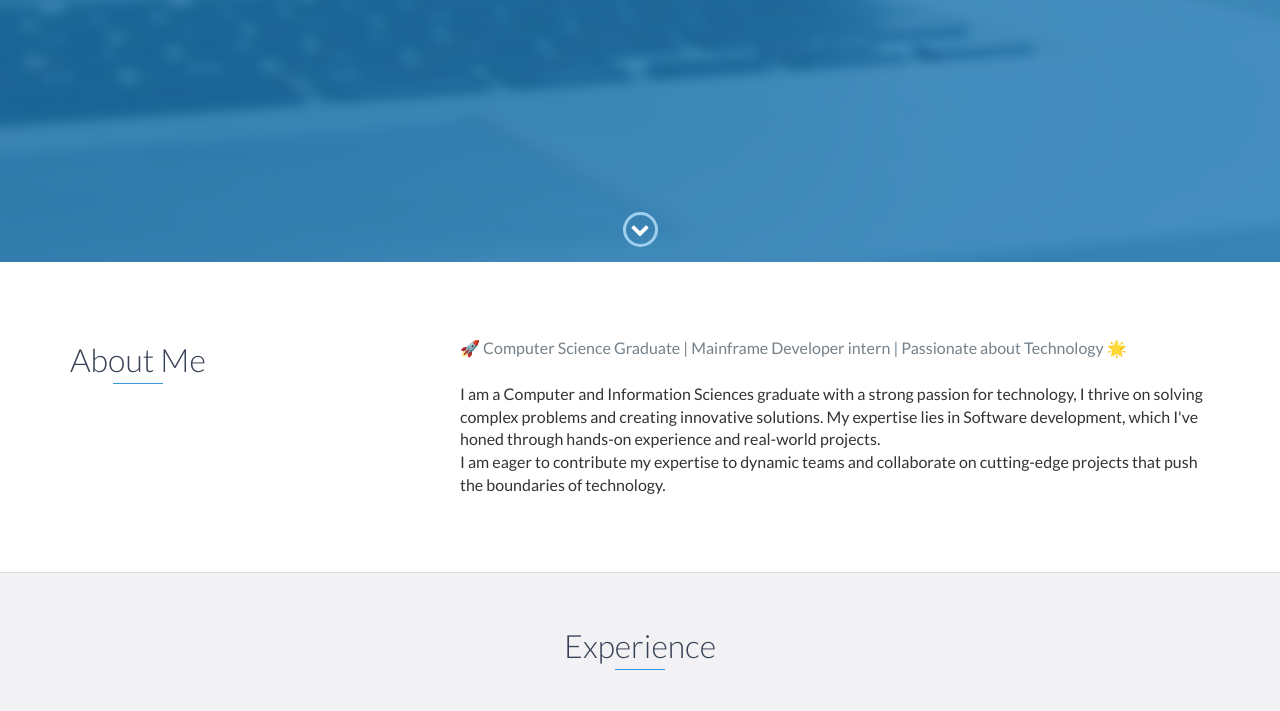
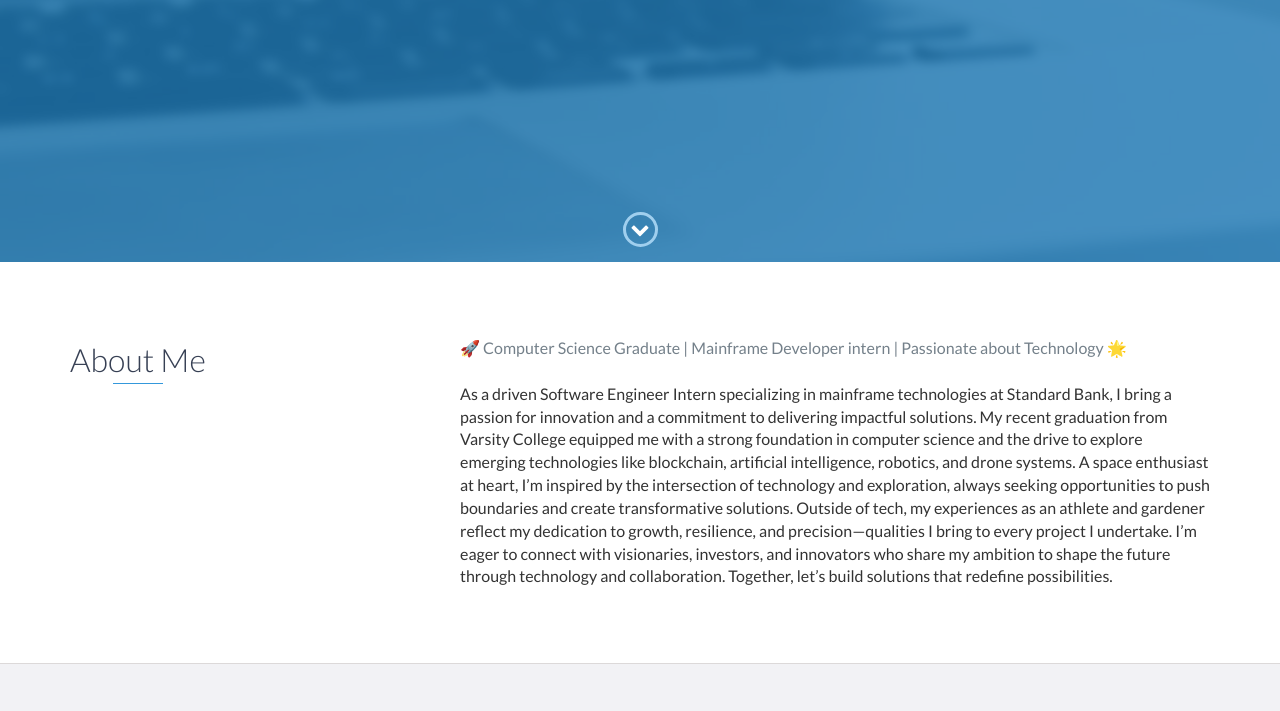
Before and after one commit to CODIEX0/portfolio, a website: page index.html in a window 1280 px wide. Shown: the part 538-1249 px from the top of the page. Drawn offline with nearby package versions, Linux system fonts and the light colour scheme.

Commit message:
Update index.html

```diff
--- a/index.html
+++ b/index.html
@@ -75,10 +75,11 @@
                     <p>
                         🚀 Computer Science Graduate | Mainframe Developer intern | Passionate about Technology 🌟</p> <br/>
 
-                        I am a Computer and Information Sciences graduate with a strong passion for technology, I thrive on solving complex problems and creating innovative solutions.
-                        My expertise lies in Software development, which I've honed through hands-on experience and real-world projects.<br/>
+			As a driven Software Engineer Intern specializing in mainframe technologies at Standard Bank, I bring a passion for innovation and a commitment to delivering impactful solutions. My recent graduation from Varsity College equipped me with a strong foundation in computer science and the drive to explore emerging technologies like blockchain, artificial intelligence, robotics, and drone systems.
 
-                        I am eager to contribute my expertise to dynamic teams and collaborate on cutting-edge projects that push the boundaries of technology.
+			A space enthusiast at heart, I’m inspired by the intersection of technology and exploration, always seeking opportunities to push boundaries and create transformative solutions. Outside of tech, my experiences as an athlete and gardener reflect my dedication to growth, resilience, and precision—qualities I bring to every project I undertake.
+
+			I’m eager to connect with visionaries, investors, and innovators who share my ambition to shape the future through technology and collaboration. Together, let’s build solutions that redefine possibilities.
 
                     </p>
                 </div>
```
